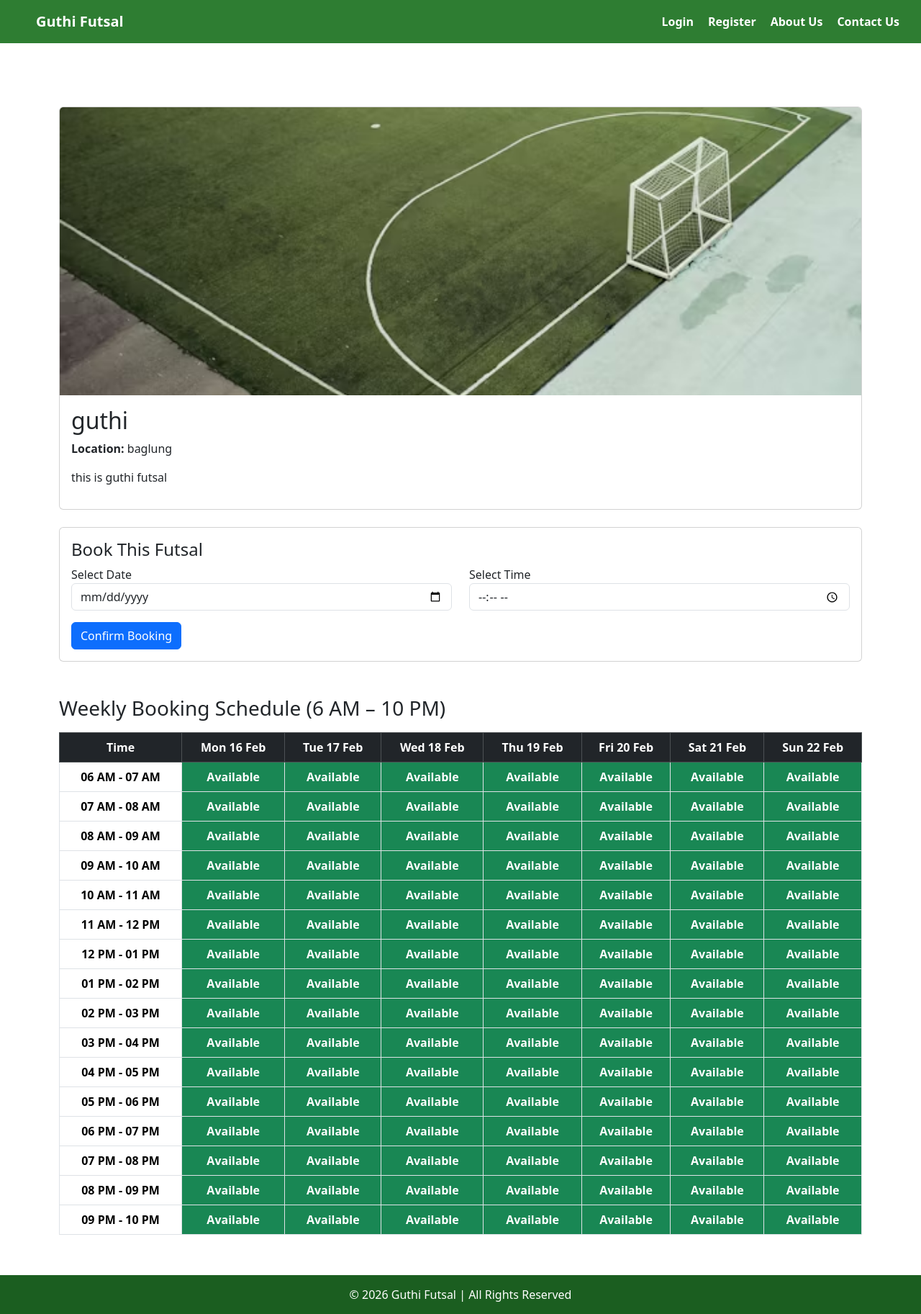
After one commit to NayanMagar1/FYP-guthi-Futsal-Django, a Django app: page /futsal/1/ in a window 1280 px wide. The commit adds this page. Shown: the whole page at 72% size. Run offline with Django 5.2, Linux system fonts and the light colour scheme; data comes from the database, SQL or seed files in the repository; both versions use the stored data as it was after the commit; data that the repository does not hold is empty.

Commit message:
futsal detail and futsal list page

```diff
--- /dev/null
+++ b/guthi/Templates/futsal_detail.html
@@ -0,0 +1,106 @@
+{% extends 'base.html' %}
+{% block content %}
+
+<div class="container mt-5">
+
+    <!-- Futsal Details -->
+    <div class="card mb-4">
+        <img src="{{ futsal.image.url }}"
+             class="card-img-top"
+             style="height:400px; object-fit:cover;">
+
+        <div class="card-body">
+            <h2>{{ futsal.name }}</h2>
+            <p><strong>Location:</strong> {{ futsal.location }}</p>
+            <p>{{ futsal.description }}</p>
+        </div>
+    </div>
+
+
+    <!-- Booking Form -->
+    <div class="card mb-5">
+        <div class="card-body">
+            <h4>Book This Futsal</h4>
+
+            <form method="POST">
+                {% csrf_token %}
+
+                <div class="row">
+                    <div class="col-md-6">
+                        <label>Select Date</label>
+                        <input type="date" name="date" class="form-control" required>
+                    </div>
+
+                    <div class="col-md-6">
+                        <label>Select Time</label>
+                        <input type="time" name="time" class="form-control" required>
+                    </div>
+                </div>
+
+                <button type="submit" class="btn btn-primary mt-3">
+                    Confirm Booking
+                </button>
+            </form>
+        </div>
+    </div>
+
+
+    <!-- Weekly Schedule Chart -->
+    <h3 class="mb-3">Weekly Booking Schedule (6 AM – 10 PM)</h3>
+
+    <div class="table-responsive">
+        <table class="table table-bordered text-center align-middle">
+
+            <thead class="table-dark">
+                <tr>
+                    <th>Time</th>
+                    {% for day in week_dates %}
+                        <th>{{ day|date:"D d M" }}</th>
+                    {% endfor %}
+                </tr>
+            </thead>
+
+            <tbody>
+                {% for slot in time_slots %}
+                <tr>
+
+
+                <!-- Time Column -->
+                <td class="fw-bold">
+                    {{ slot.0|time:"h A" }} - {{ slot.1|time:"h A" }}
+                </td>
+
+
+
+                    <!-- Days Loop -->
+                    {% for day in week_dates %}
+                        {% with booked=False %}
+                            {% for booking in bookings %}
+                                {% if booking.date == day and booking.time == slot %}
+                                    {% with booked=True %}
+                                    {% endwith %}
+                                {% endif %}
+                            {% endfor %}
+
+                            {% if booked %}
+                                <td class="bg-danger text-white fw-bold">
+                                    Booked
+                                </td>
+                            {% else %}
+                                <td class="bg-success text-white fw-bold">
+                                    Available
+                                </td>
+                            {% endif %}
+                        {% endwith %}
+                    {% endfor %}
+
+                </tr>
+                {% endfor %}
+            </tbody>
+
+        </table>
+    </div>
+
+</div>
+
+{% endblock %}
--- a/guthi/models.py
+++ b/guthi/models.py
@@ -9,3 +9,23 @@ class HomeSlider(models.Model):
 
     def __str__(self):
         return self.title
+
+
+class futsal(models.Model):
+    name = models.CharField(max_length=100)
+    location = models.CharField(max_length=200)
+    description = models.TextField(blank=True)
+    image = models.ImageField(upload_to='futsal_images/')
+    created_at = models.DateTimeField(auto_now_add=True)
+
+    def __str__(self):
+        return self.name
+
+
+class Booking(models.Model):
+    futsal = models.ForeignKey(futsal, on_delete=models.CASCADE)
+    date = models.DateField()
+    time = models.TimeField()
+
+    def __str__(self):
+        return f"{self.futsal.name} - {self.date} - {self.time}"
--- a/guthi/urls.py
+++ b/guthi/urls.py
@@ -11,4 +11,6 @@ urlpatterns = [
     path("", views.home, name="home"),
     path("aboutus/", views.about_us, name="aboutus"),
     path("contactus/", views.contact_us, name="contactus"),
+    path('futsals/', views.futsal_list, name='futsal_list'),
+    path('futsal/<int:id>/', views.futsal_detail, name='futsal_detail'),
 ]+ static(settings.MEDIA_URL, document_root=settings.MEDIA_ROOT)
--- a/guthi/views.py
+++ b/guthi/views.py
@@ -1,9 +1,10 @@
-from django.shortcuts import render, redirect
+from django.shortcuts import render, redirect, get_object_or_404
 from django.contrib.auth.models import User
 from django.contrib.auth import authenticate, login, logout
 from django.contrib import messages
 from django.contrib.auth.decorators import login_required
-from .models import HomeSlider
+from .models import HomeSlider, futsal, Booking
+from datetime import date, timedelta, time
 
 
 def home(request):
@@ -54,6 +55,52 @@ def login_view(request):
     return render(request, "login.html")
 
 
+def futsal_list(request):
+    futsals = futsal.objects.all()
+    return render(request, 'futsal_list.html', {'futsals': futsals})
+
+def futsal_detail(request, id):
+    futsal_obj = futsal.objects.get(id=id)
+
+    today = date.today()
+    week_dates = [today + timedelta(days=i) for i in range(7)]
+
+    # Create time slots from 6 AM to 10 PM
+    # time_slots = []
+    # for hour in range(6, 22):   # 22 = 10PM
+    #     time_slots.append(time(hour, 0))
+
+    # bookings = Booking.objects.filter(futsal=futsal_obj)
+
+    # context = {
+    #     'futsal': futsal_obj,
+    #     'week_dates': week_dates,
+    #     'time_slots': time_slots,
+    #     'bookings': bookings,
+    # }
+
+
+    # views.py
+    time_slots = []
+    for hour in range(6, 22):  # 6AM to 10PM
+        start_time = time(hour, 0)
+        end_time = time(hour+1, 0)
+        time_slots.append((start_time, end_time))
+
+    bookings = Booking.objects.filter(futsal=futsal_obj)
+
+    # In context
+    context = {
+        'futsal': futsal_obj,
+        'week_dates': week_dates,
+        'time_slots': time_slots,   # now a list of tuples (start, end)
+        'bookings': bookings,
+    }
+
+
+    return render(request, 'futsal_detail.html', context)
+
+
 def logout_view(request):
     logout(request)
     return redirect("login")
```
Also changed, not shown: guthi/Templates/futsal_list.html (added, +25 -0 lines), guthi/Templates/home.html (+8 -1 lines), guthi/admin.py (+6 -1 lines), db.sqlite3, guthi/migrations/0004_futsal.py (added), guthi/migrations/0005_booking.py (added), media/futsal_images/photo-1695950695168-f4038b55a9ca.avif (added), media/futsal_images/photo-1701277050203-eabfa03e64eb.avif (added), media/home_slider/istockphoto-1383858444-612x612.jpg (added), media/home_slider/istockphoto-1440065749-612x612.jpg (added), media/home_slider/photo-1630420598913-44208d36f9af.avif (added), media/home_slider/photo-1676444920926-c8a084ec4003.avif (added).
